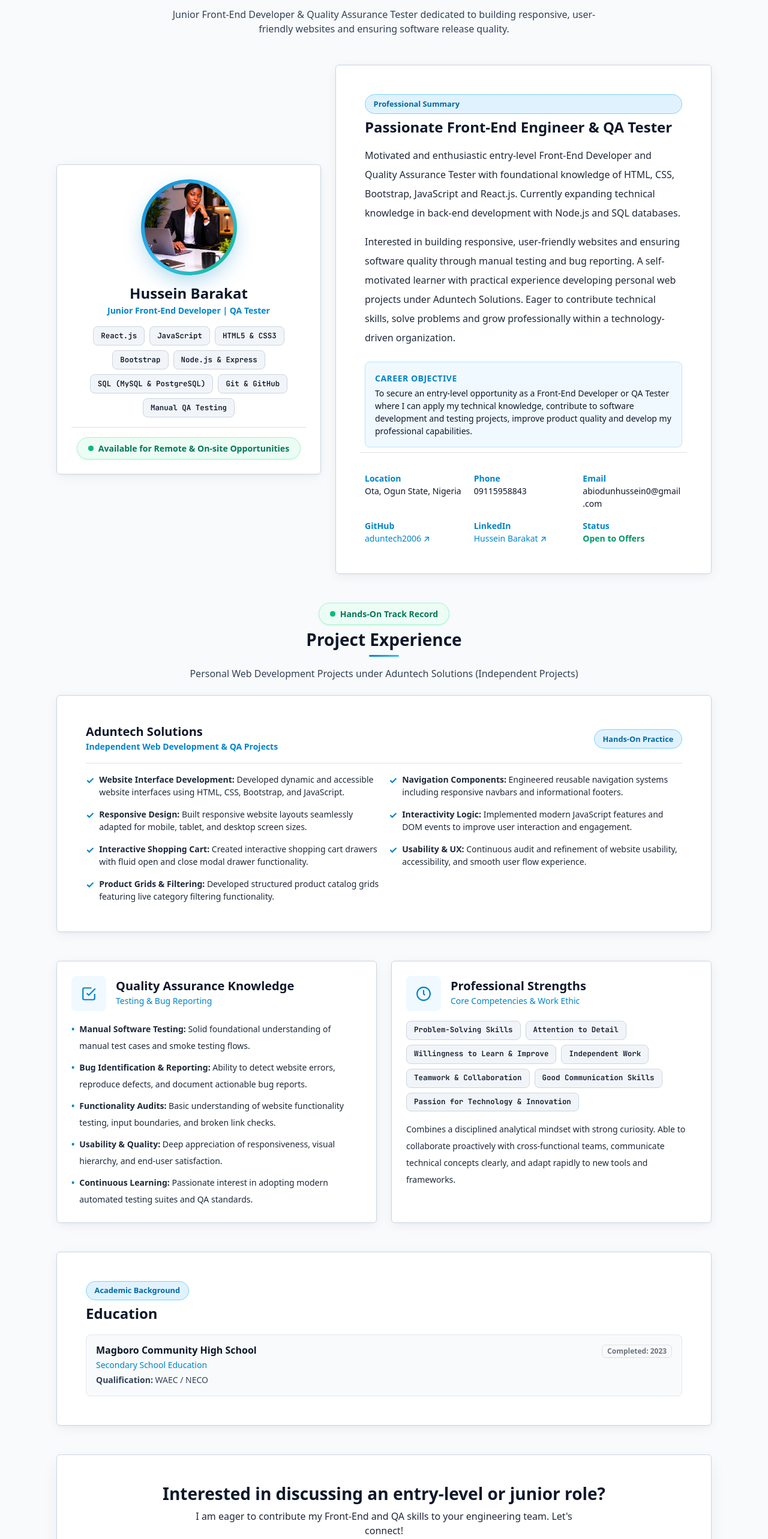
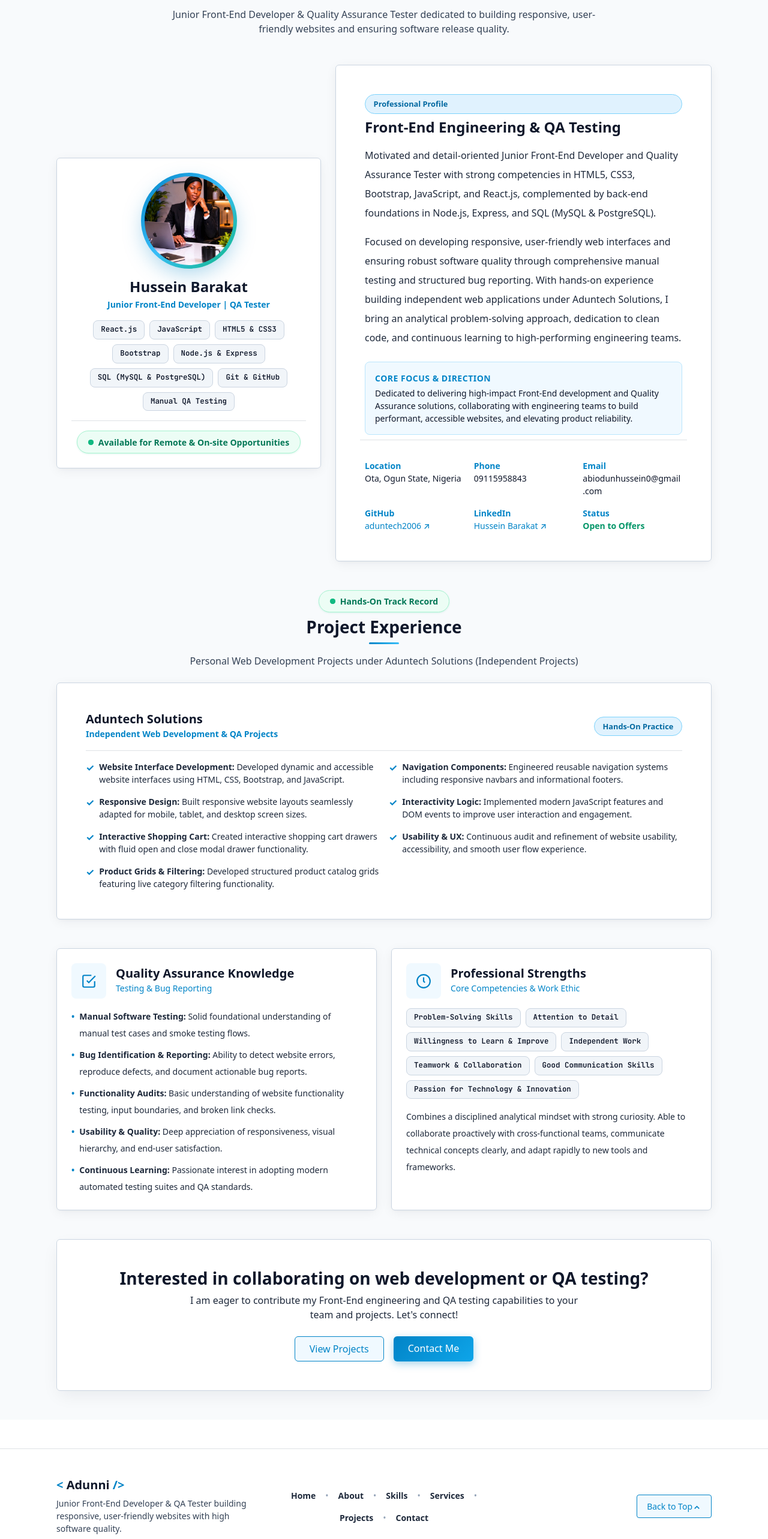
Before and after one commit to aduntech2006/Adunni_Portfolio, a React (Vite) app: page /about in a window 1280 px wide. Shown: the part 234-2800 px from the top of the page at 60% size. Built offline with nearby package versions, Linux system fonts and the light colour scheme.

Commit message:
Remove secondary school education section, elevate professional phrasing, and align services with stack

```diff
--- a/src/MyPortfolio/pages/About.jsx
+++ b/src/MyPortfolio/pages/About.jsx
@@ -55,21 +55,21 @@ export const About = () => {
 
           <div className="col-12 col-lg-7">
             <div className="card card-modern p-4 p-md-5">
-              <span className="badge-category mb-2 d-inline-block">Professional Summary</span>
-              <h3 className="fw-bold fs-4 mb-3" style={{ color: '#0f172a' }}>Passionate Front-End Engineer & QA Tester</h3>
+              <span className="badge-category mb-2 d-inline-block">Professional Profile</span>
+              <h3 className="fw-bold fs-4 mb-3" style={{ color: '#0f172a' }}>Front-End Engineering & QA Testing</h3>
 
               <p className="lh-lg mb-3 fw-normal" style={{ color: '#1e293b' }}>
-                Motivated and enthusiastic entry-level Front-End Developer and Quality Assurance Tester with foundational knowledge of HTML, CSS, Bootstrap, JavaScript and React.js. Currently expanding technical knowledge in back-end development with Node.js and SQL databases.
+                Motivated and detail-oriented Junior Front-End Developer and Quality Assurance Tester with strong competencies in HTML5, CSS3, Bootstrap, JavaScript, and React.js, complemented by back-end foundations in Node.js, Express, and SQL (MySQL & PostgreSQL).
               </p>
               <p className="lh-lg mb-4 fw-normal" style={{ color: '#1e293b' }}>
-                Interested in building responsive, user-friendly websites and ensuring software quality through manual testing and bug reporting. A self-motivated learner with practical experience developing personal web projects under Aduntech Solutions. Eager to contribute technical skills, solve problems and grow professionally within a technology-driven organization.
+                Focused on developing responsive, user-friendly web interfaces and ensuring robust software quality through comprehensive manual testing and structured bug reporting. With hands-on experience building independent web applications under Aduntech Solutions, I bring an analytical problem-solving approach, dedication to clean code, and continuous learning to high-performing engineering teams.
               </p>
 
-              {/* Career Objective Strip */}
+              {/* Career Focus Strip */}
               <div className="p-3 rounded-3 mb-4" style={{ background: '#f0f9ff', border: '1px solid #bae6fd' }}>
-                <span className="d-block fw-bold small text-uppercase mb-1" style={{ color: '#0284c7', letterSpacing: '0.5px' }}>Career Objective</span>
+                <span className="d-block fw-bold small text-uppercase mb-1" style={{ color: '#0284c7', letterSpacing: '0.5px' }}>Core Focus & Direction</span>
                 <p className="small mb-0 lh-base fw-medium" style={{ color: '#0f172a' }}>
-                  To secure an entry-level opportunity as a Front-End Developer or QA Tester where I can apply my technical knowledge, contribute to software development and testing projects, improve product quality and develop my professional capabilities.
+                  Dedicated to delivering high-impact Front-End development and Quality Assurance solutions, collaborating with engineering teams to build performant, accessible websites, and elevating product reliability.
                 </p>
               </div>
 
@@ -255,36 +255,11 @@ export const About = () => {
 
         </div>
 
-        {/* Education Section */}
-        <div className="card card-modern p-4 p-md-5 mb-5">
-          <div className="d-flex justify-content-between align-items-center flex-wrap gap-2 mb-3">
-            <div>
-              <span className="badge-category mb-2 d-inline-block">Academic Background</span>
-              <h3 className="fw-bold fs-4 mb-1" style={{ color: '#0f172a' }}>Education</h3>
-            </div>
-          </div>
-
-          <div className="p-3 rounded-3" style={{ background: '#f8fafc', border: '1px solid #e2e8f0' }}>
-            <div className="d-flex justify-content-between align-items-start flex-wrap gap-2">
-              <div>
-                <h5 className="fw-bold fs-6 mb-1" style={{ color: '#0f172a' }}>Magboro Community High School</h5>
-                <p className="small mb-1 fw-medium" style={{ color: '#0284c7' }}>Secondary School Education</p>
-                <p className="small mb-0" style={{ color: '#334155' }}>
-                  <strong>Qualification:</strong> WAEC / NECO
-                </p>
-              </div>
-              <span className="badge bg-light text-secondary border fw-semibold small">
-                Completed: 2023
-              </span>
-            </div>
-          </div>
-        </div>
-
         {/* CTA Banner */}
         <div className="card profile-card p-4 p-md-5 text-center">
-          <h3 className="fw-bold fs-3 mb-2" style={{ color: '#0f172a' }}>Interested in discussing an entry-level or junior role?</h3>
+          <h3 className="fw-bold fs-3 mb-2" style={{ color: '#0f172a' }}>Interested in collaborating on web development or QA testing?</h3>
           <p className="mb-4 col-lg-8 mx-auto fw-medium" style={{ color: '#1e293b' }}>
-            I am eager to contribute my Front-End and QA skills to your engineering team. Let's connect!
+            I am eager to contribute my Front-End engineering and QA testing capabilities to your team and projects. Let's connect!
           </p>
           <div className="d-flex justify-content-center gap-3 flex-wrap">
             <Link to="/projects" className="btn btn-sky-outline px-4 py-2">
--- a/src/MyPortfolio/pages/Home.jsx
+++ b/src/MyPortfolio/pages/Home.jsx
@@ -55,7 +55,7 @@ export const Home = () => {
             </h3>
 
             <p className="lead mb-4 fs-6 lh-lg fw-normal" style={{ color: '#1e293b' }}>
-              Motivated and enthusiastic entry-level Front-End Developer and Quality Assurance Tester with hands-on expertise in HTML, CSS, Bootstrap, JavaScript, and React.js, expanding into Node.js backends and SQL databases. Dedicated to building responsive, user-friendly web interfaces and ensuring release reliability through systematic manual testing and bug reporting.
+              Motivated and detail-oriented Junior Front-End Developer and Quality Assurance Tester with hands-on expertise in HTML5, CSS3, Bootstrap, JavaScript, and React.js, along with Node.js backends and SQL databases. Dedicated to crafting responsive, accessible user interfaces and ensuring release reliability through systematic manual testing and bug reporting.
             </p>
 
             <div className="d-flex justify-content-center justify-content-lg-start gap-3 flex-wrap">
@@ -386,7 +386,7 @@ export const Home = () => {
             </span>
             <h2 className="fw-bold fs-3 mb-2" style={{ color: '#0f172a' }}>Have a project in mind or an open role?</h2>
             <p className="col-lg-7 mx-auto mb-4 fw-normal" style={{ color: '#1e293b' }}>
-              I am available for full-stack engineering roles, freelance web development, and QA testing contracts. Let's discuss your requirements.
+              I am available for Front-End engineering roles, QA testing positions, and collaborative web projects. Let's discuss your requirements.
             </p>
             <div className="d-flex justify-content-center gap-3 flex-wrap">
               <Link to="/contact" className="btn btn-sky px-5 py-2">
--- a/src/MyPortfolio/pages/Projects.jsx
+++ b/src/MyPortfolio/pages/Projects.jsx
@@ -282,9 +282,9 @@ export const Projects = () => {
 
         {/* CTA Banner */}
         <div className="card profile-card p-4 p-md-5 text-center mt-5">
-          <h3 className="fw-bold fs-3 mb-2" style={{ color: '#0f172a' }}>Have a custom web solution or QA test cycle in mind?</h3>
+          <h3 className="fw-bold fs-3 mb-2" style={{ color: '#0f172a' }}>Have a custom web project or QA test cycle in mind?</h3>
           <p className="mb-4 col-lg-8 mx-auto fw-medium" style={{ color: '#1e293b' }}>
-            Whether you need a dynamic React frontend, a secure PHP/MySQL backend, or an end-to-end QA audit, I am ready to collaborate.
+            Whether you need a dynamic React frontend, Node.js API integration, or an end-to-end QA audit, I am ready to collaborate.
           </p>
           <div className="d-flex justify-content-center gap-3">
             <Link to="/contact" className="btn btn-sky px-5 py-2">
```
Also changed, not shown: src/MyPortfolio/pages/Services.jsx (+20 -20 lines).
